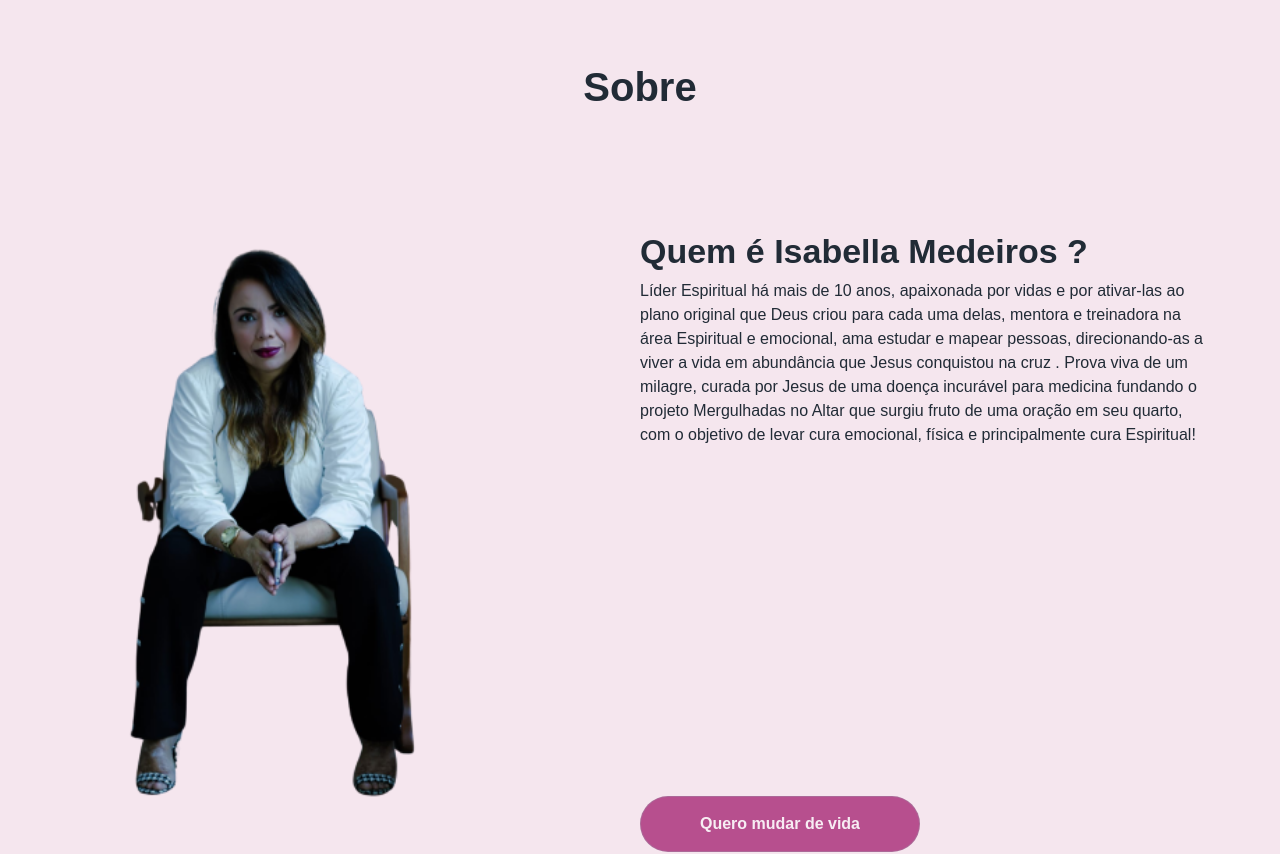
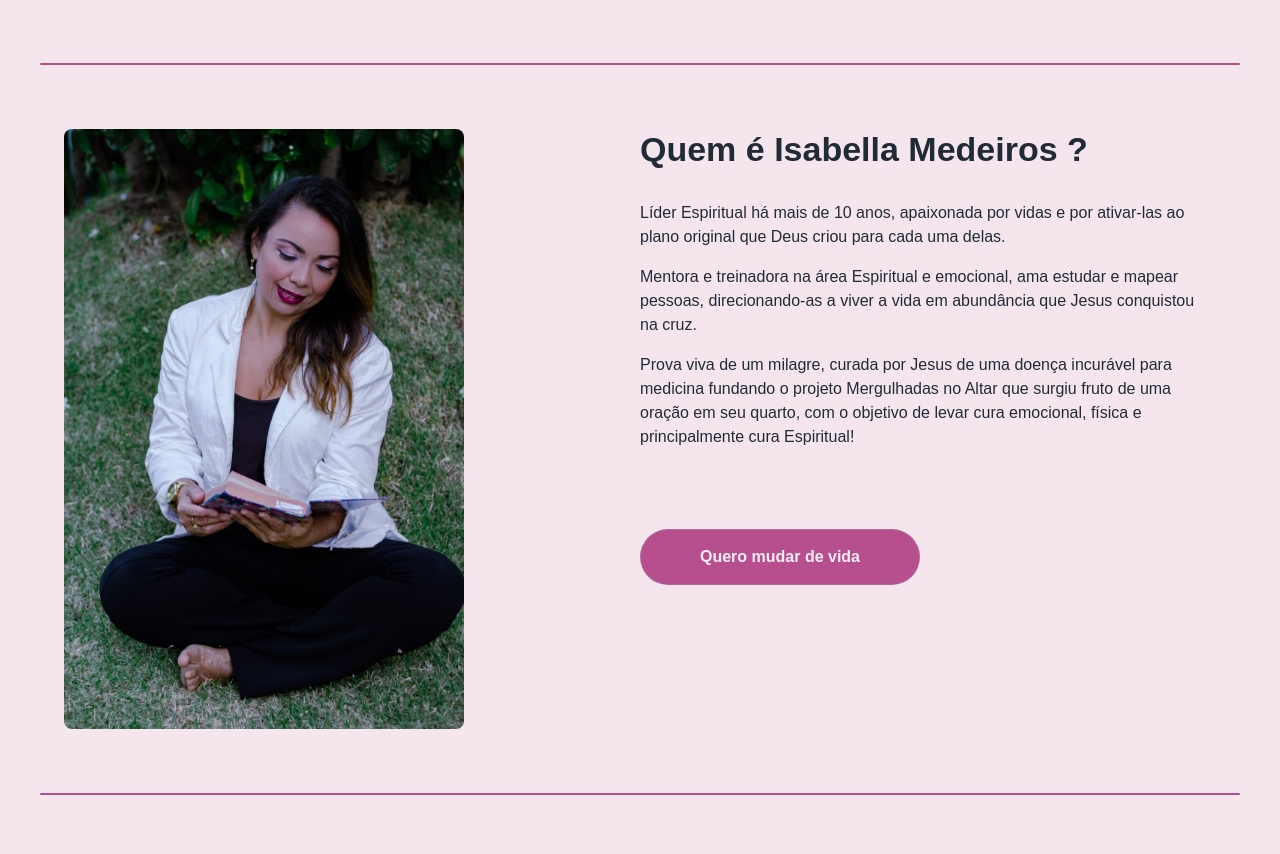
Before and after one commit to pedrohw12/isabella-land, a Next.js app: page / in a window 1280 px wide. Shown: the part 4500-5354 px from the top of the page. Built offline with nearby package versions, Linux system fonts and the light colour scheme; a web font is replaced by a local one.

Commit message:
feat: about section

```diff
--- a/src/components/own-land/about-section.tsx
+++ b/src/components/own-land/about-section.tsx
@@ -8,31 +8,45 @@ export default function AboutSection() {
       sx={{
         backgroundColor: "#F5E6EE", // Light pink
         py: { xs: 6, md: 8 }, // Vertical padding
+        display: "flex",
+        flexDirection: "column",
+        alignItems: "center",
       }}
     >
+      <Box
+        maxWidth="lg"
+        sx={{
+          width: { xs: "80%", lg: "100%" },
+          height: "2px",
+          backgroundColor: "#B74F8E",
+          mb: { xs: 6, md: 8 },
+          borderRadius: 2,
+        }}
+      />
       <Container maxWidth="lg">
-        {/* "Sobre" heading above the two columns (optional approach) */}
-        <Typography variant="h3" sx={{ mb: 2, textAlign: "center" }}>
-          Sobre
-        </Typography>
-
         <Box
           sx={{
-            mt: { xs: 5, md: 15 },
             display: "flex",
             flexDirection: { xs: "column", md: "row" },
             flex: 1,
             justifyContent: "space-between",
           }}
         >
-          <Box sx={{ display: "flex", flex: 1 }}>
+          <Box
+            sx={{
+              display: "flex",
+              flex: 1,
+              justifyContent: { xs: "center", md: "start" },
+            }}
+          >
             <Box
               component="img"
-              src="/images/isabella-cadeira.png"
+              src="/images/isabella-reading.jpeg"
               alt="Isabella Medeiros"
               sx={{
                 display: "block",
                 width: "100%",
+                borderRadius: "8px",
                 maxWidth: 400,
                 flex: 1,
               }}
@@ -52,20 +66,28 @@ export default function AboutSection() {
             <Typography
               variant="h4"
               gutterBottom
-              sx={{ textAlign: { xs: "center", md: "left" } }}
+              sx={{
+                textAlign: { xs: "center", md: "left" },
+                mb: 4,
+                mt: { xs: 4, md: 0 },
+              }}
             >
               Quem é Isabella Medeiros ?
             </Typography>
             <Typography variant="body1" paragraph>
               Líder Espiritual há mais de 10 anos, apaixonada por vidas e por
-              ativar-las ao plano original que Deus criou para cada uma delas,
-              mentora e treinadora na área Espiritual e emocional, ama estudar e
+              ativar-las ao plano original que Deus criou para cada uma delas.
+            </Typography>
+            <Typography variant="body1" paragraph>
+              Mentora e treinadora na área Espiritual e emocional, ama estudar e
               mapear pessoas, direcionando-as a viver a vida em abundância que
-              Jesus conquistou na cruz . Prova viva de um milagre, curada por
-              Jesus de uma doença incurável para medicina fundando o projeto
-              Mergulhadas no Altar que surgiu fruto de uma oração em seu quarto,
-              com o objetivo de levar cura emocional, física e principalmente
-              cura Espiritual!
+              Jesus conquistou na cruz.
+            </Typography>
+            <Typography variant="body1" paragraph>
+              Prova viva de um milagre, curada por Jesus de uma doença incurável
+              para medicina fundando o projeto Mergulhadas no Altar que surgiu
+              fruto de uma oração em seu quarto, com o objetivo de levar cura
+              emocional, física e principalmente cura Espiritual!
             </Typography>
 
             <Button
@@ -76,7 +98,7 @@ export default function AboutSection() {
                 width: "280px",
                 height: "56px",
                 borderRadius: 5,
-                marginTop: { xs: 8, md: "auto" },
+                marginTop: { xs: 8, md: 8 },
               }}
             >
               <Typography
@@ -89,6 +111,16 @@ export default function AboutSection() {
           </Box>
         </Box>
       </Container>
+      <Box
+        maxWidth="lg"
+        sx={{
+          borderRadius: 2,
+          width: { xs: "80%", lg: "100%" },
+          height: "2px",
+          backgroundColor: "#B74F8E",
+          mt: { xs: 6, md: 8 },
+        }}
+      />
     </Box>
   );
 }
```
Also changed, not shown: public/images/isabella-reading.jpeg (added).
